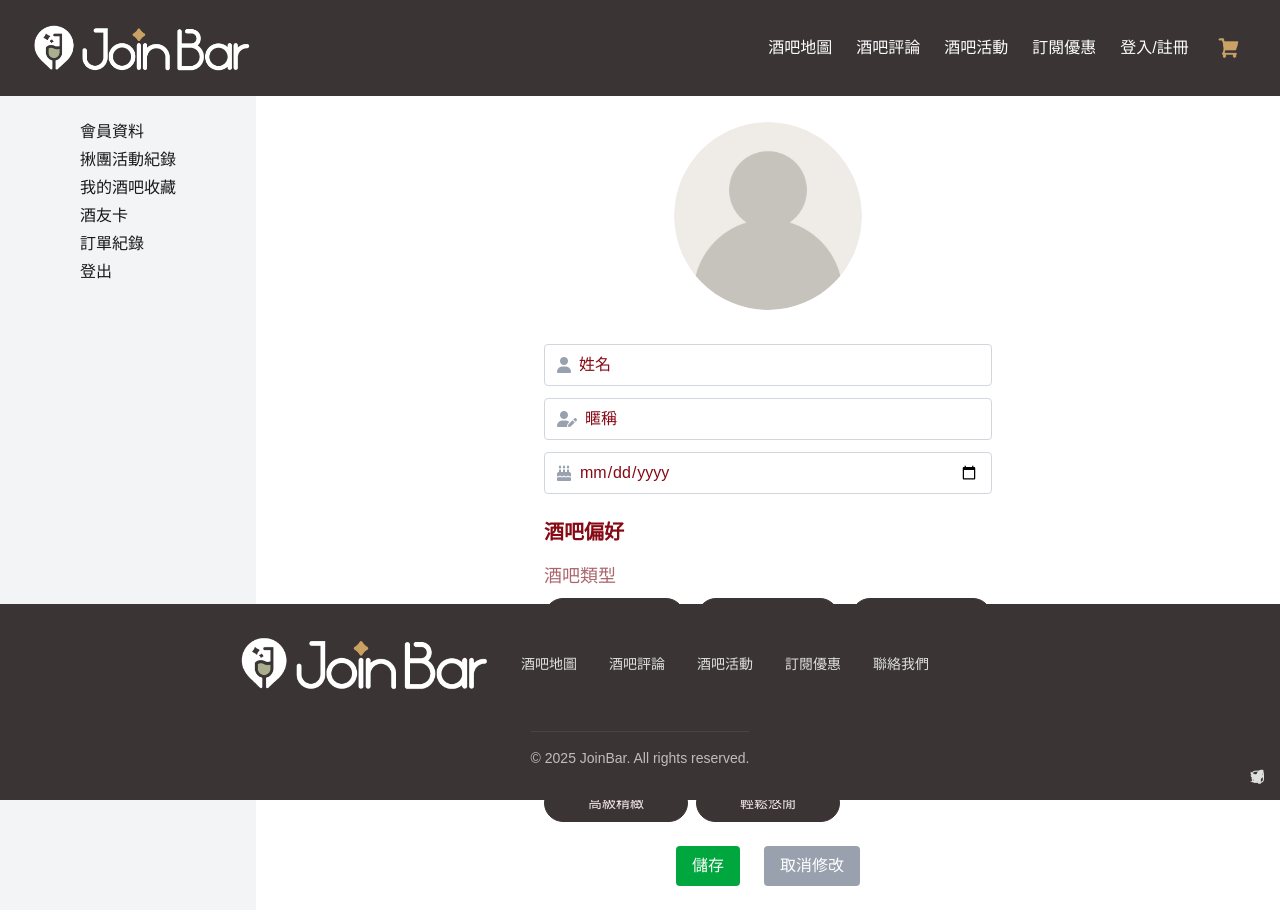
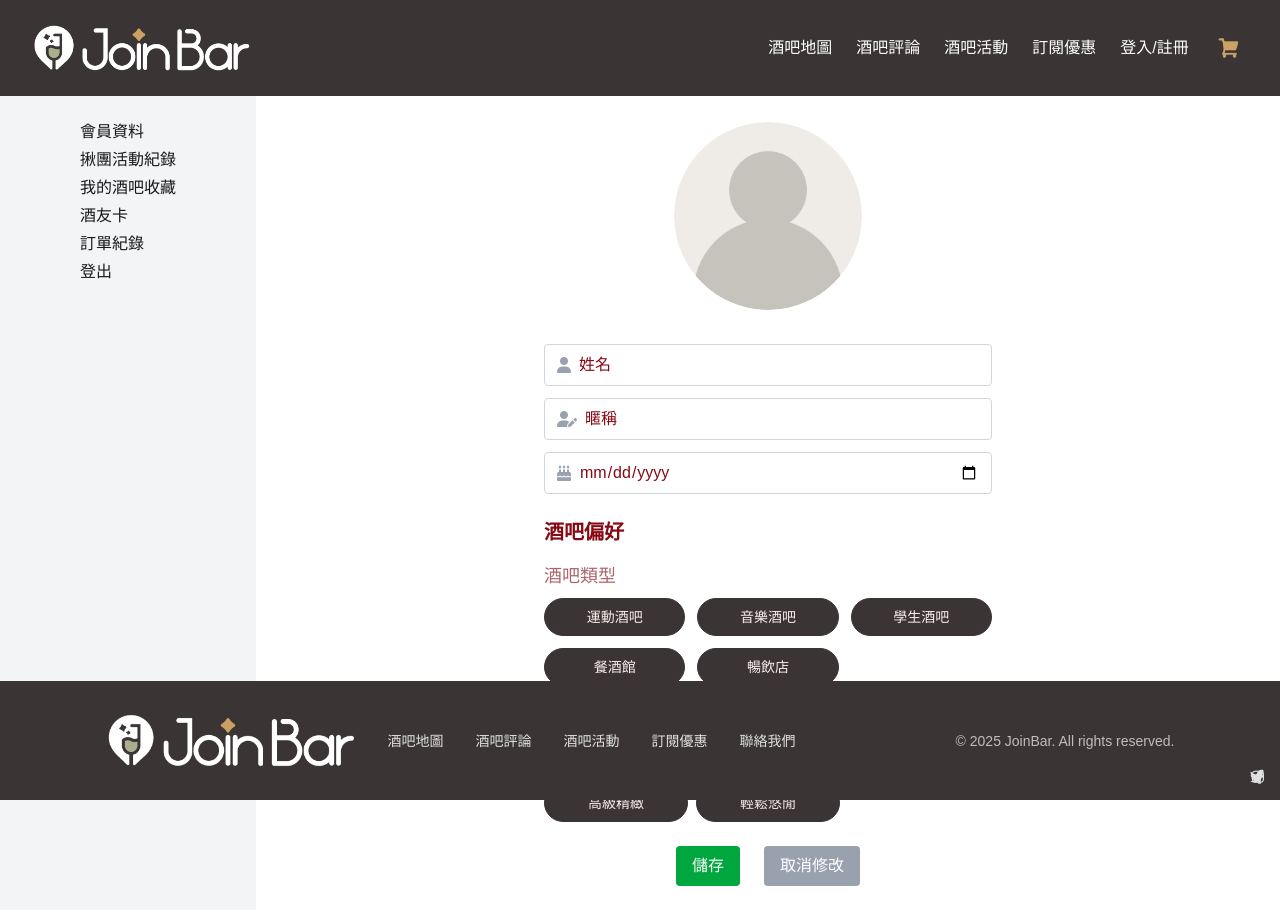
Before and after one commit to JoinBar-project/joinbar-frontend, a Vue app: page /member/1/profile/edit in a window 1280 px wide. Shown: the top 924 px of the page. Built offline with nearby package versions, Linux system fonts and the light colour scheme; no server answers.

Commit message:
style: update footer styles

```diff
--- a/src/components/Footer.vue
+++ b/src/components/Footer.vue
@@ -50,10 +50,11 @@ onUnmounted(() => {
         <a href="#"><i class="fab fa-twitter"></i></a>
         <a href="#"><i class="fab fa-instagram"></i></a>
       </div>
+      <div class="copyright">
+        &copy; 2025 JoinBar. All rights reserved.
+      </div>
     </div>
-    <div class="footer-bottom">
-      &copy; 2025 JoinBar. All rights reserved.
-    </div>
+
   </footer>
 </template>
 
@@ -101,8 +102,8 @@ onUnmounted(() => {
   @apply text-white bg-white/20 -translate-y-0.5;
 }
 
-.footer-bottom {
-  @apply text-center text-sm opacity-80 mx-auto max-w-[300px] border-t border-white/10 pt-4;
+.copyright {
+  @apply text-center text-sm opacity-80 mx-auto max-w-[300px] pl-4;
 }
 
 </style>
```
